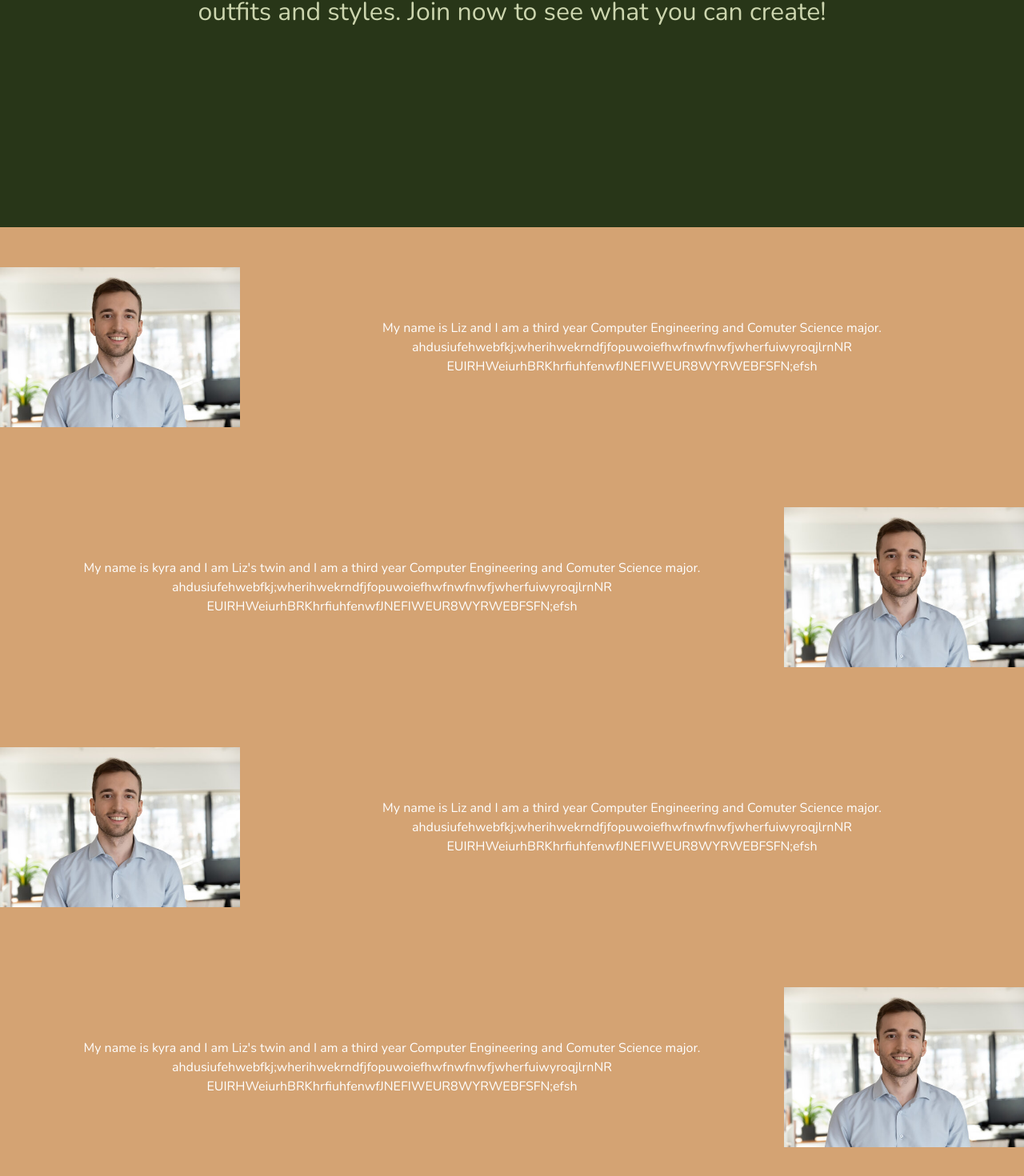
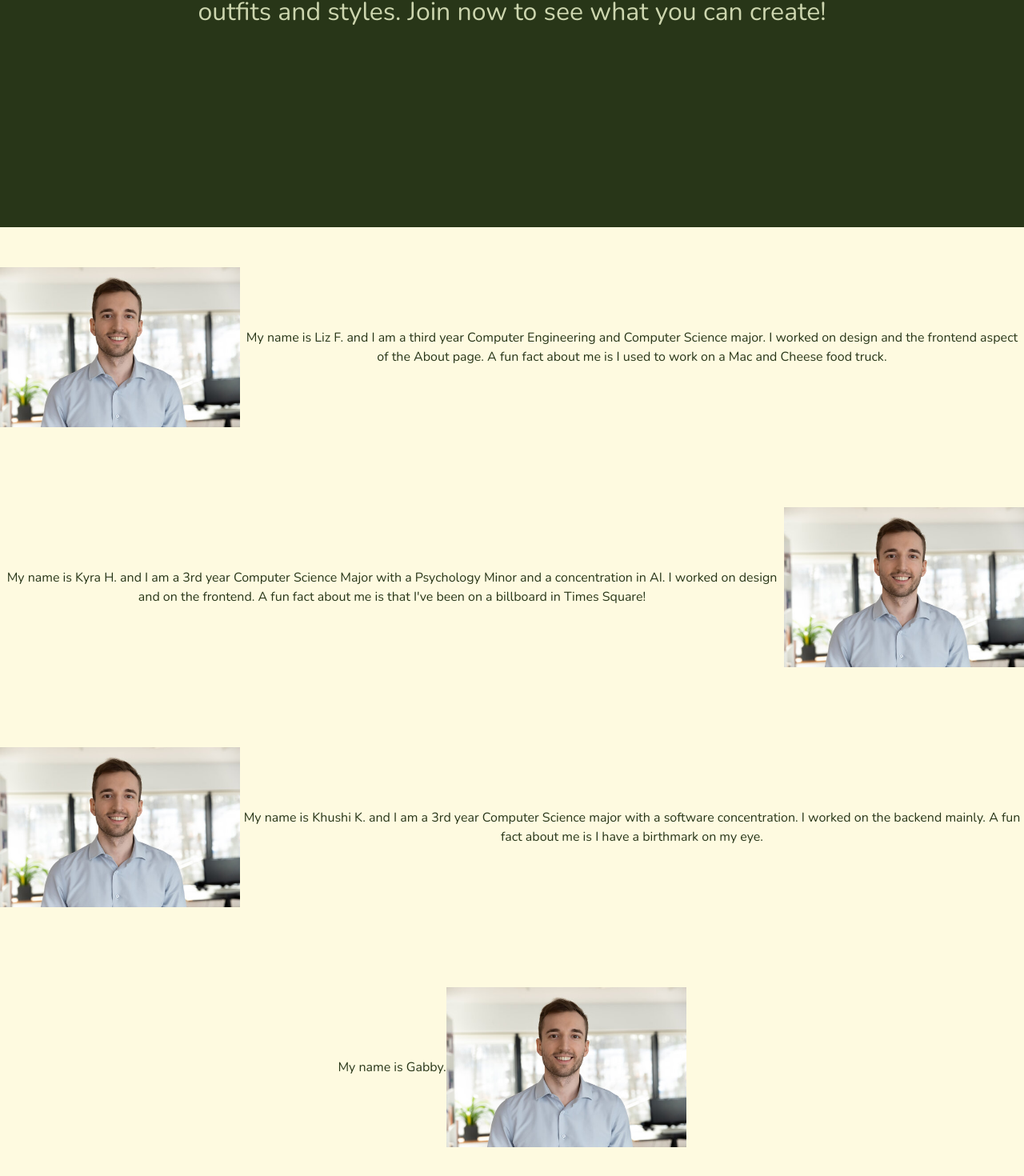
Before and after one commit to Oasis-NEU/f24-group13, a React (Vite) app: page / in a window 1280 px wide. Shown: the part 1227-2697 px from the top of the page at 80% size. Built offline with nearby package versions, Linux system fonts and the light colour scheme; a web font is replaced by a local one.

Commit message:
Updates to home page

```diff
--- a/src/pages/Home.jsx
+++ b/src/pages/Home.jsx
@@ -18,11 +18,11 @@ export default function About() {
 
         <div style = {{width: '100%', height: '100vh'}}>
             <div style={{ backgroundColor: '#E9EDC9', width: '100%', height: '10px', display: 'flex'}}>
-                <MenuButton onClick={onOpen} buttonColor = {'#000000'}></MenuButton> {/* The physical menu button. Must pass onOpen to it so it knows what to do */}
+                <MenuButton onClick={onOpen}></MenuButton> {/* The physical menu button. Must pass onOpen to it so it knows what to do */}
                 <NavigationBar isOpen={isOpen} onClose={onClose} ></NavigationBar> {/* The navigation bar. Must pass the states into it */}
                 </div>
                 <stack>
-            <div style={{ backgroundColor: '#E9EDC9', width: '100%', height: '1px',
+            <div style={{ backgroundColor: '#FEFAE0', width: '100%', height: '1px',
                 display: 'flex', alignItems: 'center', justifyContent: 'center' ,
                 flexDirection: 'column'}}>
                     <Image
@@ -55,7 +55,7 @@ export default function About() {
                     </Box>
                     */}
                     </div>
-            <div style={{ backgroundColor: '#E9EDC9', width: '100%', height: '500px',
+            <div style={{ backgroundColor: '#FEFAE0', width: '100%', height: '500px',
                 display: 'flex', alignItems: 'center', justifyContent: 'center' ,
                 flexDirection: 'column'}}>
                     <p style={{ color: '#606C38', fontSize: '60px', marginRight: '200px' }}>
@@ -79,46 +79,43 @@ export default function About() {
             </div>
             <div>
                     <stack>
-                    <div style={{ backgroundColor: '#D4A373', width: '100%', height: '300px',
+                    <div style={{ backgroundColor: '#FEFAE0', width: '100%', height: '300px',
                 display: 'flex', alignItems: 'center', justifyContent: 'center' }}>
                     <Image
                         height="200px"
                         src='test-images/Stock img.jpg'
                     />
-                    <p style={{ color: 'white' }}>My name is Liz and I am a third year Computer Engineering and
-                        Comuter Science major. ahdusiufehwebfkj;wherihwekrndfjfopuwoiefhwfnwfnwfjwherfuiwyroqjlrnNR
-                        EUIRHWeiurhBRKhrfiuhfenwfJNEFIWEUR8WYRWEBFSFN;efsh
+                    <p style={{ color: '#283618' }}>My name is Liz F. and I am a third year Computer Engineering and
+                        Computer Science major. I worked on design and the frontend aspect of the About page. A fun fact about me
+                        is I used to work on a Mac and Cheese food truck.
                     </p>
                     </div>
-                    <div style={{ backgroundColor: '#D4A373', width: '100%', height: '300px',
+                    <div style={{ backgroundColor: '#FEFAE0', width: '100%', height: '300px',
                 display: 'flex', alignItems: 'center', justifyContent: 'center' }}>
 
-                    <p style={{ color: 'white' }}>My name is kyra and I am Liz's twin and I am a third year Computer Engineering and
-                        Comuter Science major. ahdusiufehwebfkj;wherihwekrndfjfopuwoiefhwfnwfnwfjwherfuiwyroqjlrnNR
-                        EUIRHWeiurhBRKhrfiuhfenwfJNEFIWEUR8WYRWEBFSFN;efsh
+                    <p style={{ color: '#283618' }}>My name is Kyra H. and I am a 3rd year Computer Science Major with a
+                        Psychology Minor and a concentration in AI. I worked on design and on the frontend. A fun fact about
+                        me is that I've been on a billboard in Times Square!
                     </p>
                     <Image
                         height="200px"
                         src='test-images/Stock img.jpg'
                     />
                     </div>
-                    <div style={{ backgroundColor: '#D4A373', width: '100%', height: '300px',
+                    <div style={{ backgroundColor: '#FEFAE0', width: '100%', height: '300px',
                 display: 'flex', alignItems: 'center', justifyContent: 'center' }}>
                     <Image
                         height="200px"
                         src='test-images/Stock img.jpg'
                     />
-                    <p style={{ color: 'white' }}>My name is Liz and I am a third year Computer Engineering and
-                        Comuter Science major. ahdusiufehwebfkj;wherihwekrndfjfopuwoiefhwfnwfnwfjwherfuiwyroqjlrnNR
-                        EUIRHWeiurhBRKhrfiuhfenwfJNEFIWEUR8WYRWEBFSFN;efsh
+                    <p style={{ color: '#283618' }}>My name is Khushi K. and I am a 3rd year Computer Science major with a software
+                        concentration. I worked on the backend mainly. A fun fact about me is I have a birthmark on my eye.
                     </p>
                     </div>
-                    <div style={{ backgroundColor: '#D4A373', width: '100%', height: '300px',
+                    <div style={{ backgroundColor: '#FEFAE0', width: '100%', height: '300px',
                 display: 'flex', alignItems: 'center', justifyContent: 'center' }}>
 
-                    <p style={{ color: 'white' }}>My name is kyra and I am Liz's twin and I am a third year Computer Engineering and
-                        Comuter Science major. ahdusiufehwebfkj;wherihwekrndfjfopuwoiefhwfnwfnwfjwherfuiwyroqjlrnNR
-                        EUIRHWeiurhBRKhrfiuhfenwfJNEFIWEUR8WYRWEBFSFN;efsh
+                    <p style={{ color: '#283618' }}>My name is Gabby.
                     </p>
                     <Image
                         height="200px"
```
